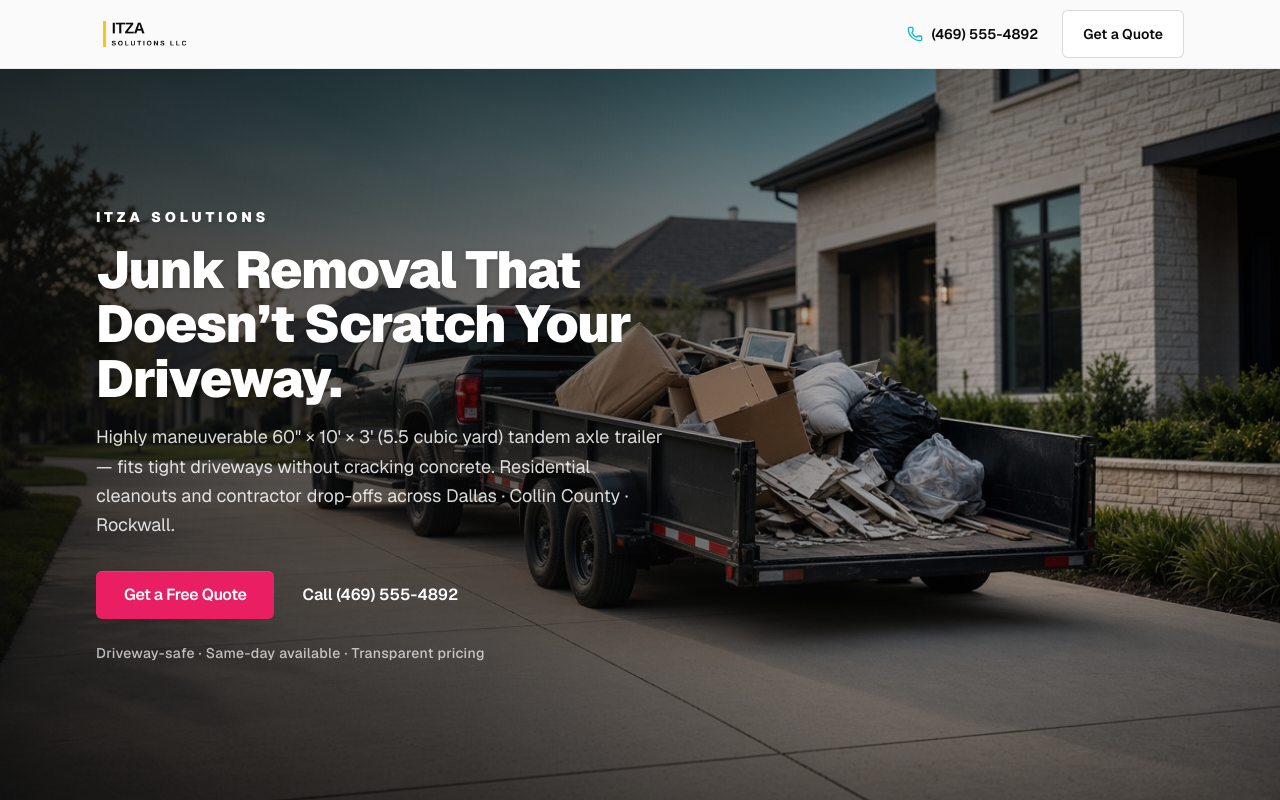
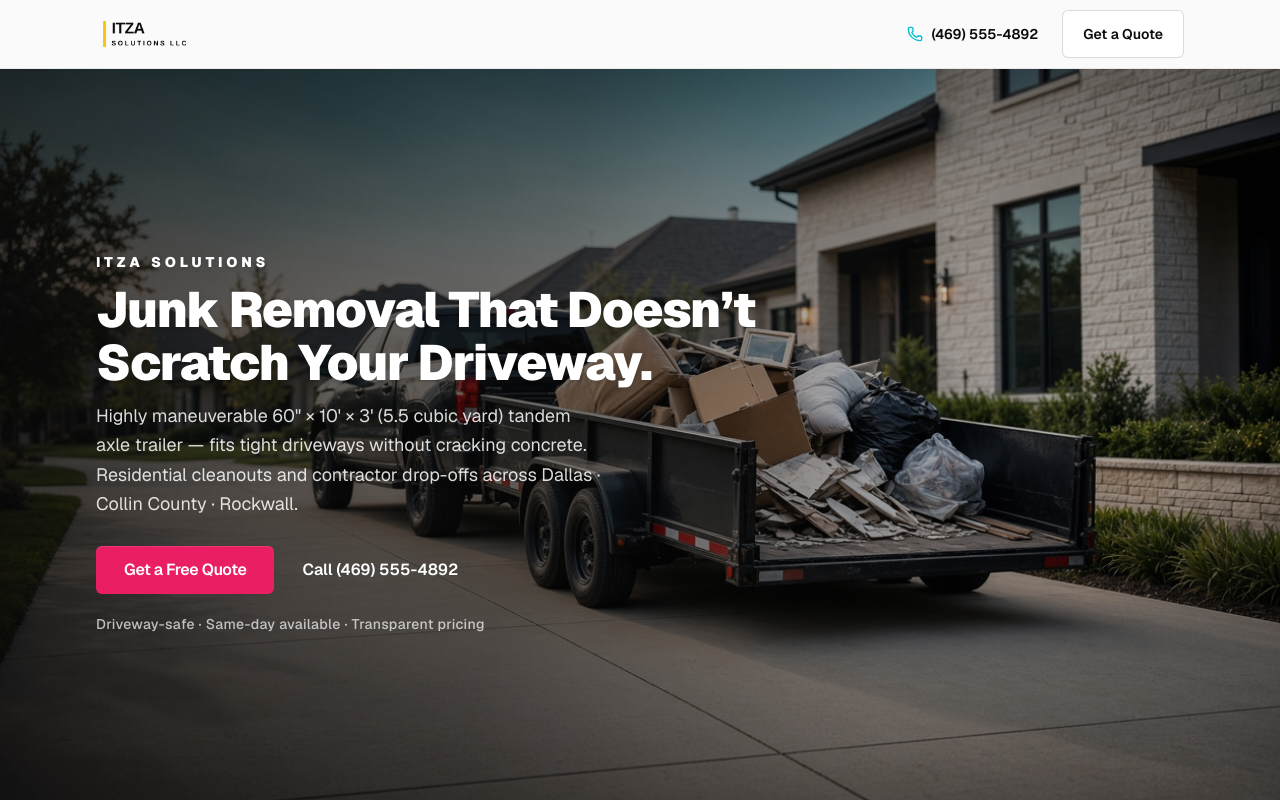
Before and after one commit to ft-webdev/junkhaul, a Next.js app in the folder itza-solutions/: page / in a window 1280 px wide. Shown: the top 800 px of the page. Built offline with nearby package versions, Linux system fonts and the light colour scheme.

Commit message:
Keep hero CTA in first viewport above the fold
Shrink hero type slightly and stop vertical centering from
pushing the magenta quote button below the fold.

Co-authored-by: franklinworkn <franklinworkn@gmail.com>

```diff
--- a/itza-solutions/app/page.tsx
+++ b/itza-solutions/app/page.tsx
@@ -73,27 +73,21 @@ export default function HomePage() {
             <div className="absolute inset-0 bg-gradient-to-t from-black/45 via-transparent to-black/15" />
           </div>
 
-          <div className="relative mx-auto flex min-h-[calc(100svh-4.25rem)] max-w-6xl flex-col justify-center px-4 py-16 sm:px-6 lg:px-8">
-            <div className="animate-fade-up max-w-xl lg:max-w-2xl">
-              <p className="mb-4 text-sm font-black uppercase tracking-[0.28em] text-white drop-shadow-sm">
+          <div className="relative mx-auto flex min-h-[calc(100svh-4.25rem)] max-w-6xl flex-col justify-end px-4 pb-14 pt-28 sm:justify-center sm:px-6 sm:pb-16 sm:pt-20 lg:px-8">
+            <div className="max-w-xl lg:max-w-2xl">
+              <p className="mb-3 text-sm font-black uppercase tracking-[0.28em] text-white drop-shadow-sm animate-fade-up">
                 {site.shortName}
               </p>
-              <h1 className="text-[2.35rem] font-black leading-[1.05] tracking-tight text-white drop-shadow-sm sm:text-5xl lg:text-[3.25rem]">
+              <h1 className="text-[2.15rem] font-black leading-[1.06] tracking-tight text-white drop-shadow-sm animate-fade-up sm:text-[2.75rem] lg:text-[3.1rem]">
                 Junk Removal That Doesn’t Scratch Your Driveway.
               </h1>
-              <p
-                className="mt-4 max-w-xl text-base leading-relaxed text-white/85 sm:text-lg animate-fade-up"
-                style={{ animationDelay: "120ms" }}
-              >
+              <p className="mt-3 max-w-lg text-[0.95rem] leading-relaxed text-white/85 animate-fade-up sm:text-base md:text-lg">
                 Highly maneuverable {site.trailer.dimensions} (
                 {site.trailer.capacity}) tandem axle trailer — fits tight
                 driveways without cracking concrete. Residential cleanouts and
                 contractor drop-offs across {site.serviceAreas}.
               </p>
-              <div
-                className="mt-8 flex flex-col gap-3 sm:flex-row sm:items-center animate-fade-up"
-                style={{ animationDelay: "220ms" }}
-              >
+              <div className="mt-6 flex flex-col gap-3 sm:mt-7 sm:flex-row sm:items-center">
                 <CtaButton href="/quote" className="w-full sm:w-auto">
                   Get a Free Quote
                 </CtaButton>
@@ -104,10 +98,7 @@ export default function HomePage() {
                   Call {site.phone}
                 </a>
               </div>
-              <p
-                className="mt-6 text-sm font-medium tracking-wide text-white/70 animate-fade-up"
-                style={{ animationDelay: "320ms" }}
-              >
+              <p className="mt-5 text-sm font-medium tracking-wide text-white/70">
                 Driveway-safe · Same-day available · Transparent pricing
               </p>
             </div>
```
